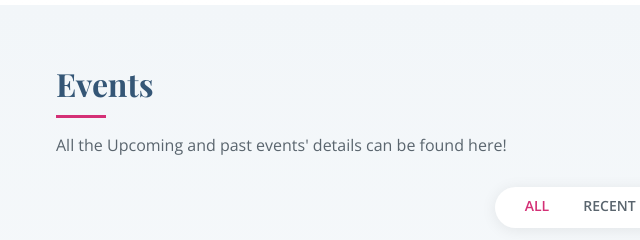
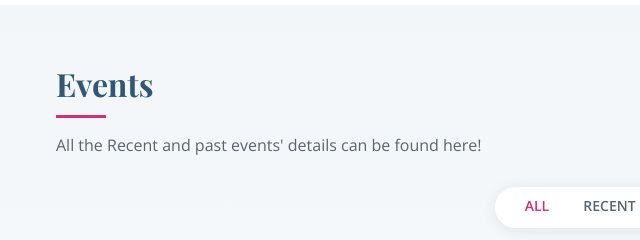
Before and after one commit to yashmita/Codebender-22, a plain HTML site: page index.html in a window 1280 px wide. Shown: the part 1880-2120 px from the top of the page, 26-666 px from the left. Drawn offline with nearby package versions, Linux system fonts and the light colour scheme; a web font is replaced by a local one.

Commit message:
Update index.html

```diff
--- a/index.html
+++ b/index.html
@@ -156,7 +156,7 @@ Follow us on our social media handles, to receive updates about our society!
 
         <div class="section-title">
           <h2>Events</h2>
-          <p>All the Upcoming and past events' details can be found here!</p>
+          <p>All the Recent and past events' details can be found here!</p>
         </div>
 
         <div class="row">
```
